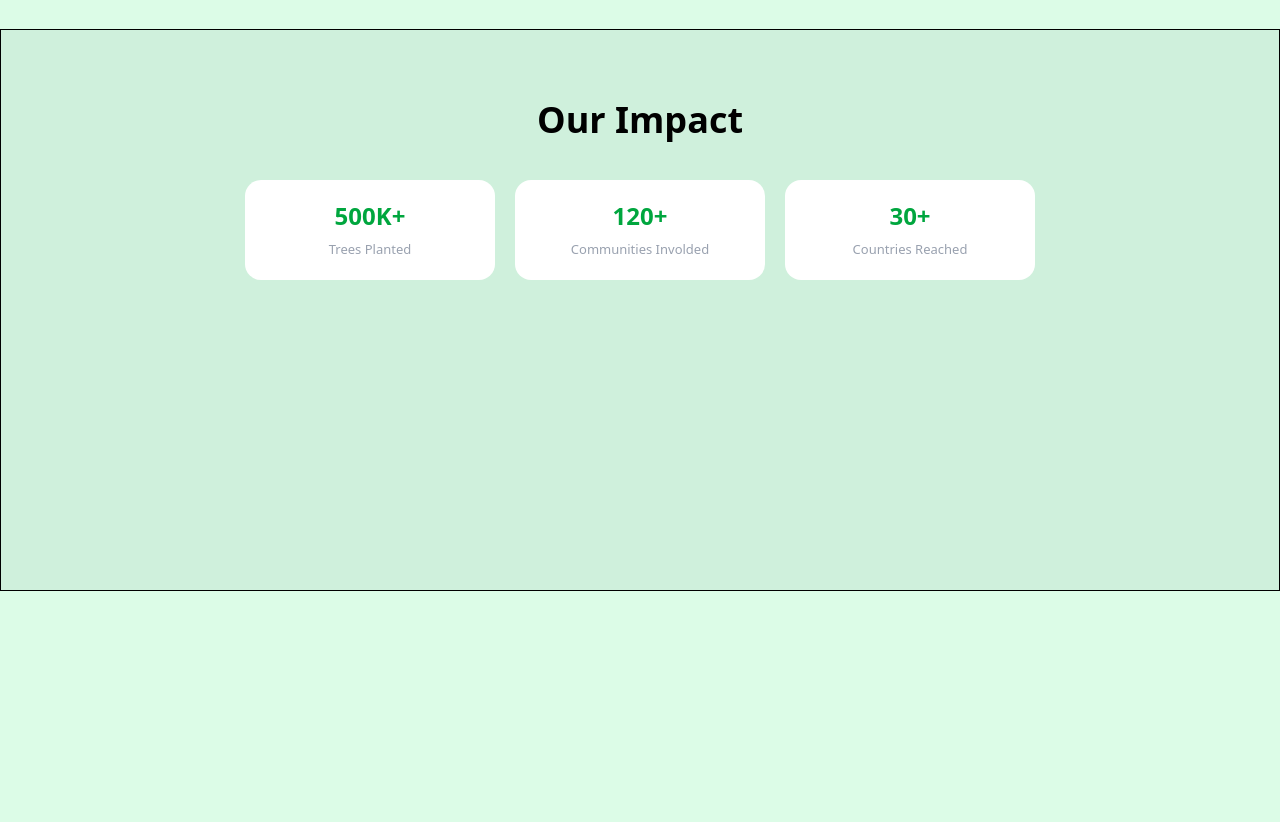
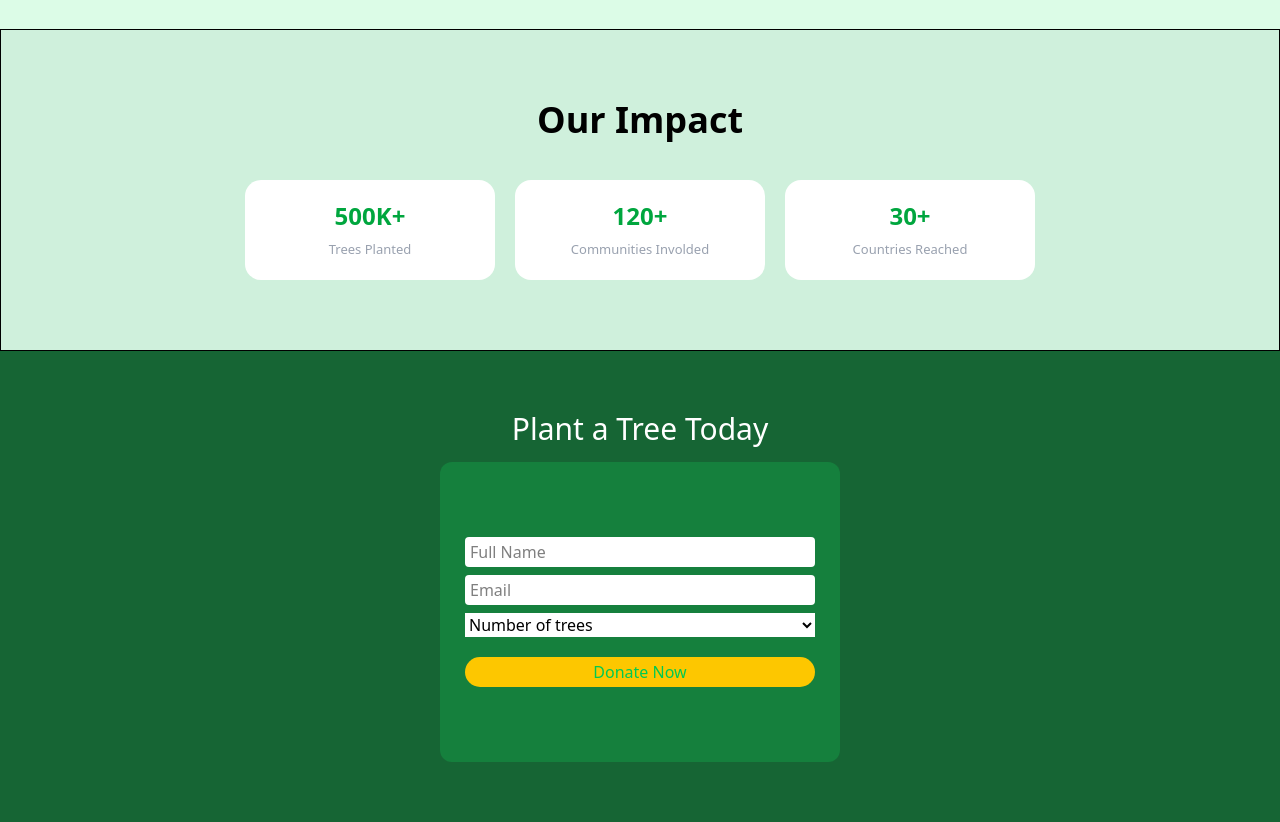
Before and after one commit to alvy00/ph-greenEarth-a06, a plain HTML site: page index.html in a window 1280 px wide. Shown: the part 1731-2553 px from the top of the page. Before the commit the page ends 2322 px from the top, so only its background shows below. Drawn offline with nearby package versions, Linux system fonts and the light colour scheme.

Commit message:
Plant a tree section done

```diff
--- a/index.html
+++ b/index.html
@@ -285,7 +285,7 @@
             <span class="text-xl md:text-4xl font-bold">
                 Our Impact
             </span>
-            <div class="grid grid-rows-3 md:grid-cols-3 gap-5 ">
+            <div class="h-[230px] md:h-[100px] grid grid-rows-3 md:grid-cols-3 gap-5 ">
                 <div class="w-[180px] h-[70px] md:w-[250px] md:h-[100px] flex flex-col gap-2 justify-center items-center rounded-2xl bg-white">
                     <span class="text-xl md:text-2xl font-bold text-green-600">
                         500K+
@@ -315,5 +315,29 @@
 
             </div>
     </section>
+
+    <!-- Plant a Tree -->
+     <section class="flex flex-col justify-center items-center bg-[#166534] py-[60px]">
+        <div class="flex flex-col justify-center items-center">
+            <span class="text-center text-white text-3xl bg-[#166534] mb-[15px]">
+                Plant a Tree Today
+            </span>
+            <div class="flex flex-col justify-center items-center bg-[#15803D] w-[400px] h-[300px] rounded-xl">
+                <label for="full_name"></label>
+                <input class="bg-white w-[350px] py-[3px] pl-[5px] rounded-sm mb-[8px]" type="text" name="full_name" placeholder="Full Name">
+                <label for="email"></label>
+                <input class="bg-white w-[350px] py-[3px] pl-[5px] rounded-sm mb-[8px]" type="text" name="email" placeholder="Email">
+                <select class="bg-white w-[350px] mb-[20px]" name="numTrees" id="numTrees" aria-placeholder="num of trees">
+                    <option selected class="bg-white" value="Number of trees">Number of trees</option>
+                    <option class="bg-white" value="1">1</option>
+                    <option class="bg-white" value="2">2</option>
+                    <option class="bg-white" value="3">3</option>
+                </select>
+                <button class="text-green-500 w-[350px] h-[30px] rounded-3xl cursor-pointer bg-yellow-400 hover:bg-yellow-200">
+                    Donate Now
+                </button>
+            </div>
+        </div>
+     </section>
 </body>
 </html>
```
